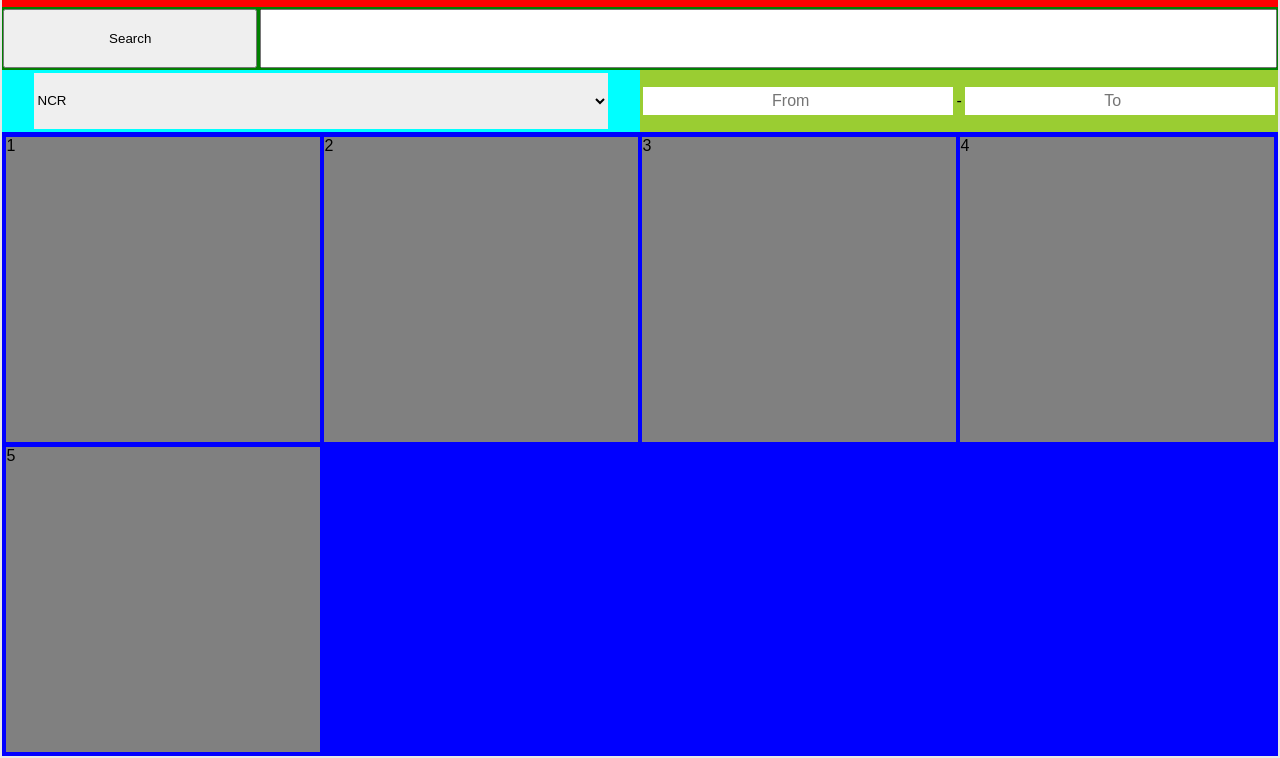
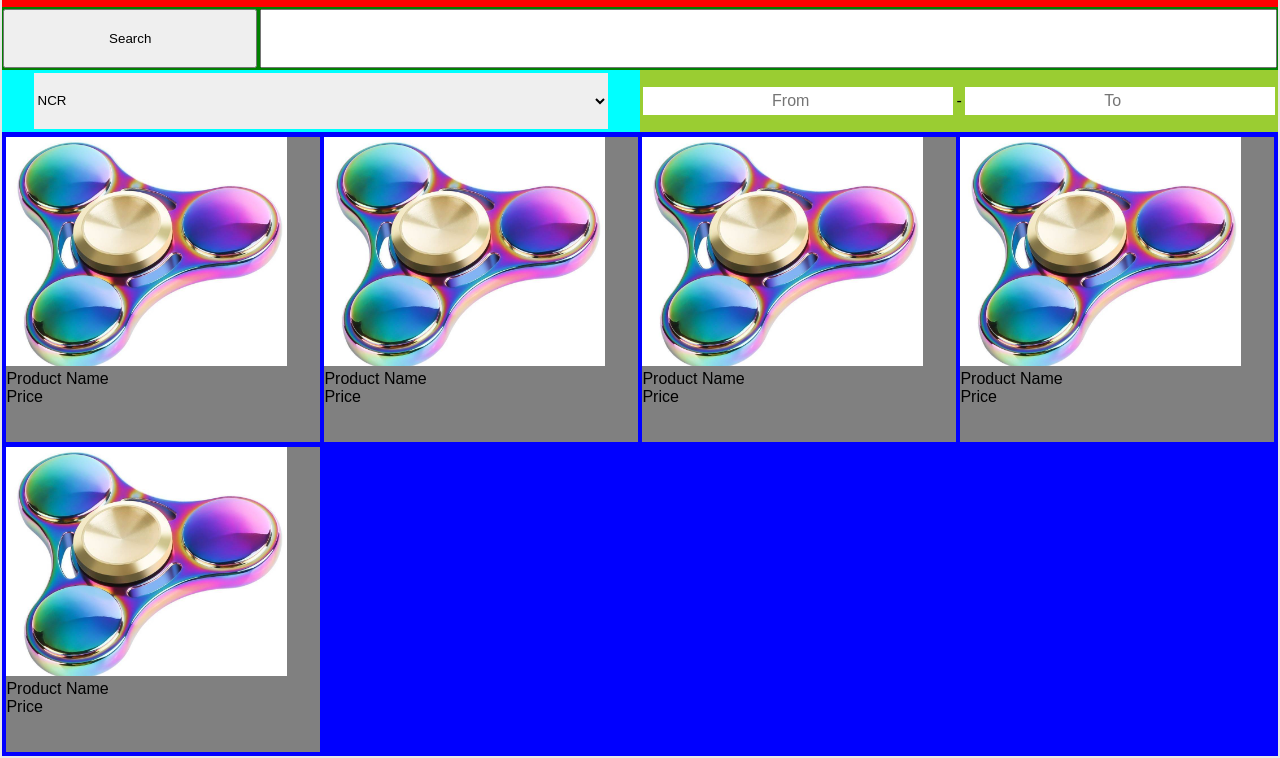
Before and after one commit to eustaquiogalano/shop, a website built with webpack: page src/index.html in a window 1280 px wide. Shown: the part 42-800 px from the top of the page. Built offline with nearby package versions, Linux system fonts and the light colour scheme.

Commit message:
refactor: add product contents for practice

```diff
--- a/src/index.html
+++ b/src/index.html
@@ -31,12 +31,42 @@
           </div>
         </div>
       </section>
-      <section id="product-list-section" class="display-flex">
-        <div class="product-container">1</div>
-        <div class="product-container">2</div>
-        <div class="product-container">3</div>
-        <div class="product-container">4</div>
-        <div class="product-container">5</div>
+      <section id="product-list-section">
+        <div class="product-container">
+          <img src="./assets/images/firget-spinner.png" alt="" />
+          <div>
+            <p>Product Name</p>
+            <p>Price</p>
+          </div>
+        </div>
+        <div class="product-container">
+          <img src="./assets/images/firget-spinner.png" alt="" />
+          <div>
+            <p>Product Name</p>
+            <p>Price</p>
+          </div>
+        </div>
+        <div class="product-container">
+          <img src="./assets/images/firget-spinner.png" alt="" />
+          <div>
+            <p>Product Name</p>
+            <p>Price</p>
+          </div>
+        </div>
+        <div class="product-container">
+          <img src="./assets/images/firget-spinner.png" alt="" />
+          <div>
+            <p>Product Name</p>
+            <p>Price</p>
+          </div>
+        </div>
+        <div class="product-container">
+          <img src="./assets/images/firget-spinner.png" alt="" />
+          <div>
+            <p>Product Name</p>
+            <p>Price</p>
+          </div>
+        </div>
       </section>
     </main>
     <footer></footer>
```
